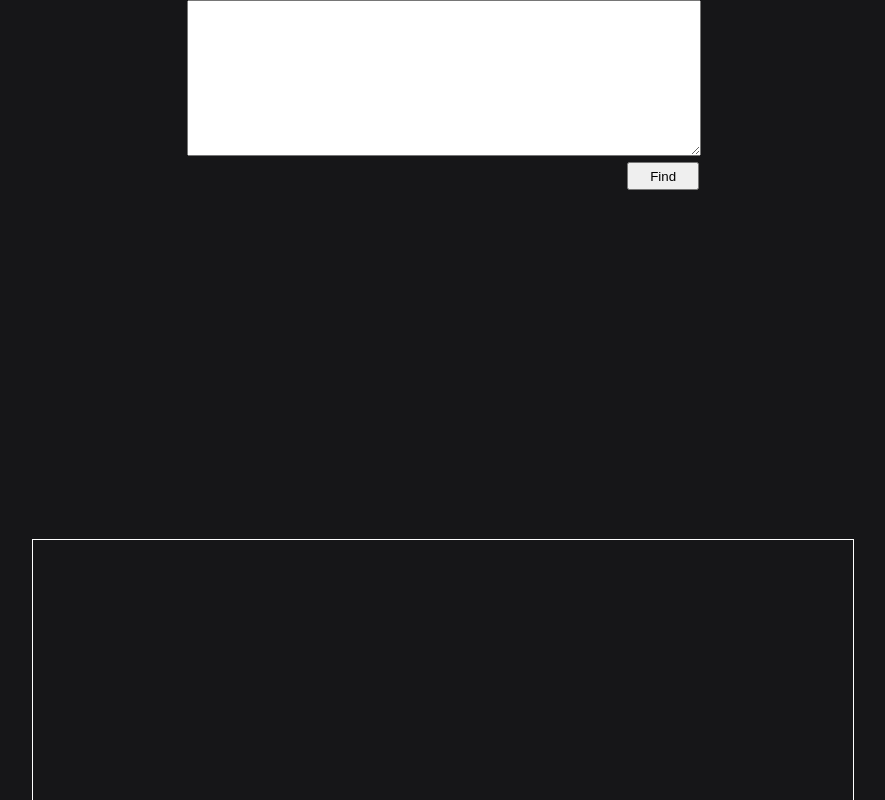
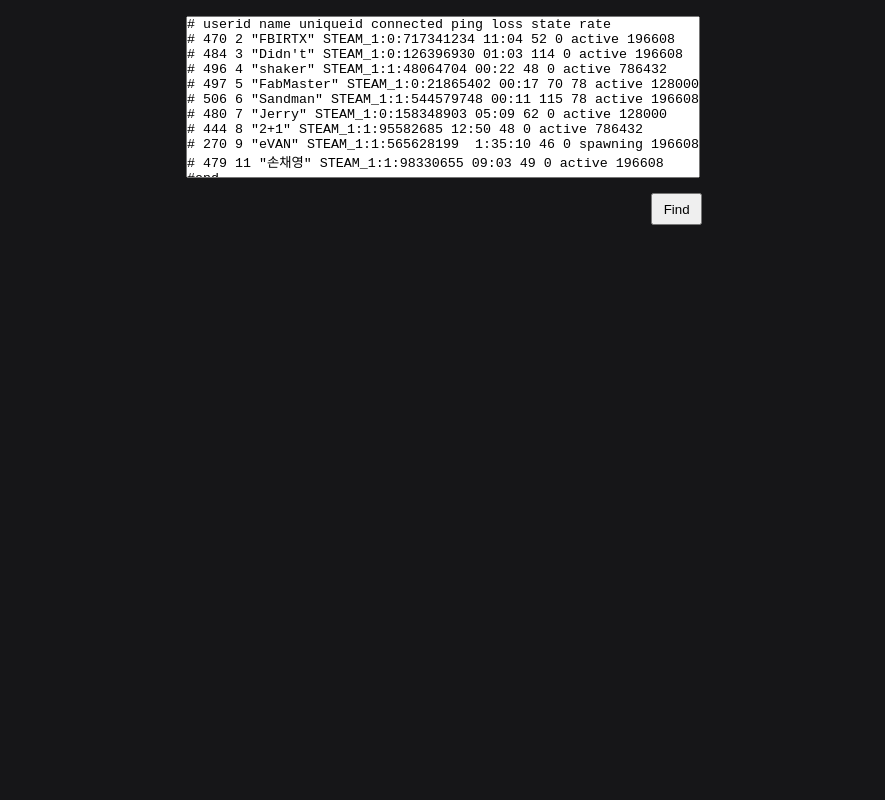
Before and after one commit to finnbechinka/better-faceit-finder, a React (Vite) app: page / in a window 1280 px wide. Shown: the whole page, without its empty margins (197-1082 px from the left). Built offline with nearby package versions, Linux system fonts and the light colour scheme.

Commit message:
feat: impoved(?) css

```diff
--- a/src/App.css
+++ b/src/App.css
@@ -1,51 +1,51 @@
 .App{
-  height: 100vh;
+  min-height: 100vh;
   width: 100vw;
 }
 
-main {
-  height: 100%;
-  width: 100%;
-}
-
-.mainContainer{
-  height: 100%;
-  width: 80%;
+.mainContent{
+  min-height: 100vh;
+  width: 80vw;
   margin: 0 auto;
-
-  display: flex;
-  justify-content: center;
-  flex-wrap: wrap;
 }
 
 form {
-  height: 35%;
-  width: 100%;
+  min-height: 25vh;
+  margin: 0rem auto;
+  text-align: center;
+  padding: 2vh;
 }
 
 .statusInput {
-  height: 55%;
-  width: 50%;
-  margin: 0 25%;
+  height: 20vh;
+  width: 40vw;
+  resize: none;
 }
 
 .statusSubmit {
-  height: 10%;
-  width: 7%;
-  margin: 0 25% 0 calc(100% - 25% - 7%);
+  height: 4vh;
+  width: 4vw;
+  display: block;
+  margin: 1vh 0;
+  margin-left: 55vw;
 }
 
 .cardContainer {
-  /* height: 65%; */
-  width: 80%;
-  outline: 1px solid white;
-
+  min-height: 65vh;
   display: flex;
   flex-wrap: wrap;
   justify-content: center;
 }
 
 .card{
+  height: 50vh;
+  width: 15vw;
   outline: 1px solid grey;
-  margin: 1rem;
+  margin: 1vw;
+  overflow: scroll;
 }
+
+.card img{
+  width: 70%;
+  margin: 0 15%;
+}
--- a/src/App.tsx
+++ b/src/App.tsx
@@ -15,6 +15,9 @@
 
   async function lookup(e: React.SyntheticEvent): Promise<void> {
     e.preventDefault();
+    if (fetching) {
+      return;
+    }
     setFetching(true);
     const target = e.target as typeof e.target & {
       status: { value: string };
@@ -26,16 +29,16 @@
 
   return (
     <div className="App">
-      <main>
-        <div className="mainContainer">
-          <form onSubmit={lookup}>
-            <textarea className="statusInput" name="status" defaultValue={""}></textarea>
-            <input className="statusSubmit" type="submit" value="Find" />
-          </form>
+      <div className="mainContent">
+        <form onSubmit={lookup}>
+          <textarea className="statusInput" name="status" defaultValue={testInput}></textarea>
+          <input className="statusSubmit" type="submit" value="Find" />
+        </form>
+        <div className="cardContainer">
           {fetching ? (
             <Spinner />
           ) : (
-            <div className="cardContainer">
+            <>
               {playerInfos?.map((player, index) => {
                 return (
                   <div className="card">
@@ -96,10 +99,10 @@
                   </div>
                 );
               })}
-            </div>
+            </>
           )}
         </div>
-      </main>
+      </div>
     </div>
   );
 }
--- a/src/index.css
+++ b/src/index.css
@@ -4,7 +4,7 @@
 }
 
 :root {
-  font-family: Inter, system-ui, Avenir, Helvetica, Arial, sans-serif;
+  /* font-family: Inter, system-ui, Avenir, Helvetica, Arial, sans-serif; */
   line-height: 1.5;
   font-weight: 400;
 
@@ -19,6 +19,11 @@
   -webkit-text-size-adjust: 100%;
 }
 
+/* :root, body, #root{
+  height: 100%;
+  width: 100%;
+} */
+
 /* @media (prefers-color-scheme: light) {
   :root {
     color: #213547;
```
